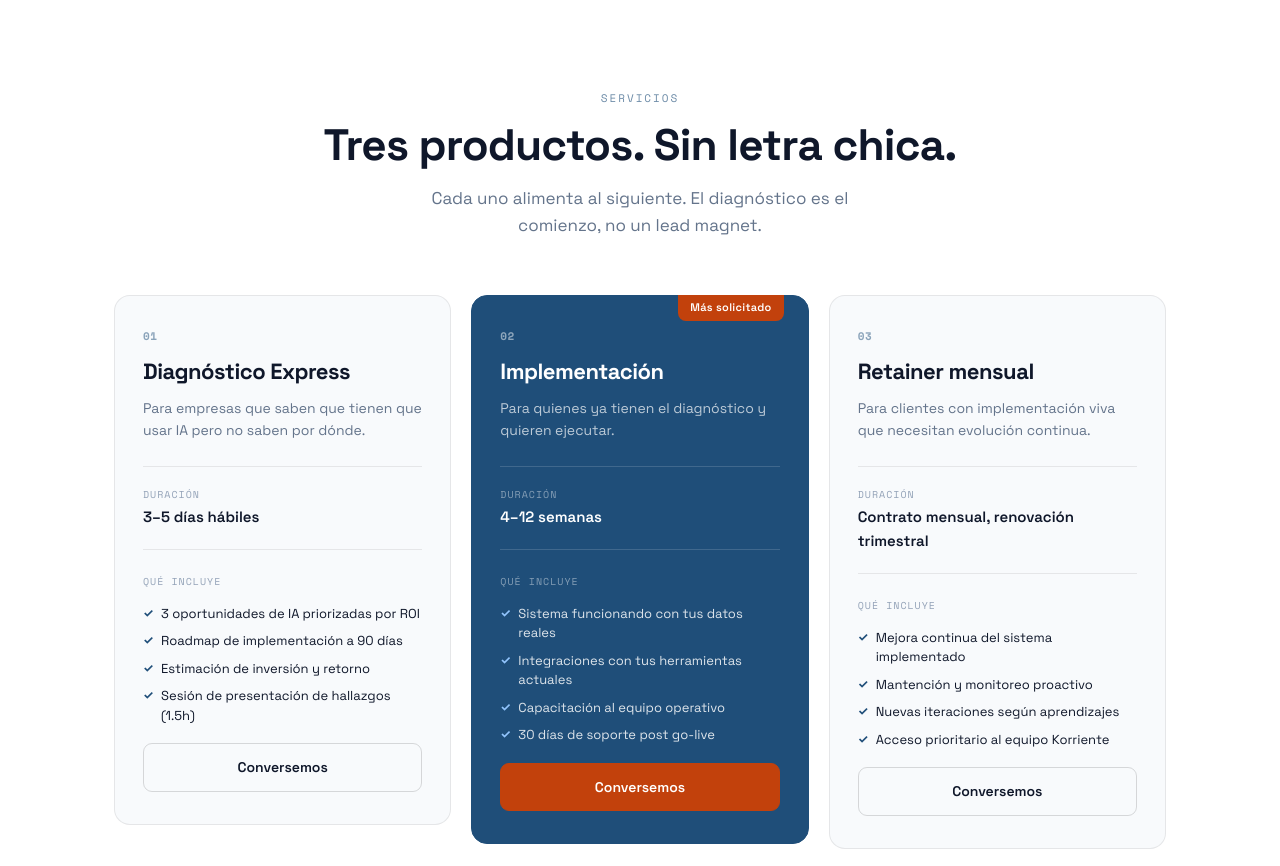
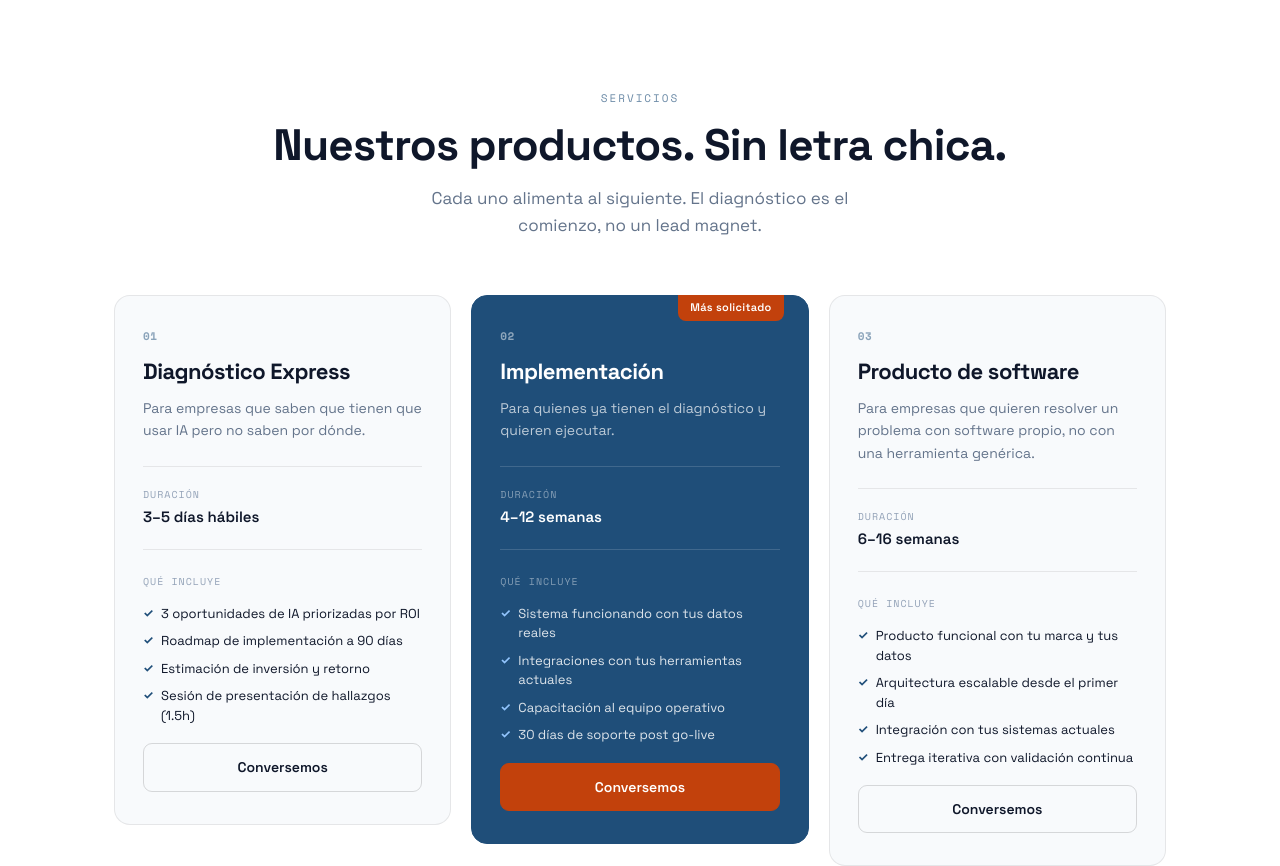
Before and after one commit to raulduha/korriente, a Next.js app: page / in a window 1280 px wide. Shown: the part 2400-3266 px from the top of the page. Built offline with nearby package versions, Linux system fonts and the light colour scheme.

Commit message:
add software prod

```diff
--- a/components/sections/Services.tsx
+++ b/components/sections/Services.tsx
@@ -34,6 +34,19 @@ const products = [
   },
   {
     num: '03',
+    name: 'Producto de software',
+    forWho: 'Para empresas que quieren resolver un problema con software propio, no con una herramienta genérica.',
+    duration: '6–16 semanas',
+    deliverables: [
+      'Producto funcional con tu marca y tus datos',
+      'Arquitectura escalable desde el primer día',
+      'Integración con tus sistemas actuales',
+      'Entrega iterativa con validación continua',
+    ],
+    cta: 'Conversemos',
+  },
+  {
+    num: '04',
     name: 'Retainer mensual',
     forWho: 'Para clientes con implementación viva que necesitan evolución continua.',
     duration: 'Contrato mensual, renovación trimestral',
@@ -56,7 +69,7 @@ export function Services() {
         <div className={`${styles.header} fade-in`} ref={headerRef}>
           <div className={styles.tag}>Servicios</div>
           <h2 className={styles.title}>
-            Tres productos. Sin letra chica.
+            Nuestros productos. Sin letra chica.
           </h2>
           <p className={styles.sub}>
             Cada uno alimenta al siguiente. El diagnóstico es el comienzo, no un lead magnet.
```
